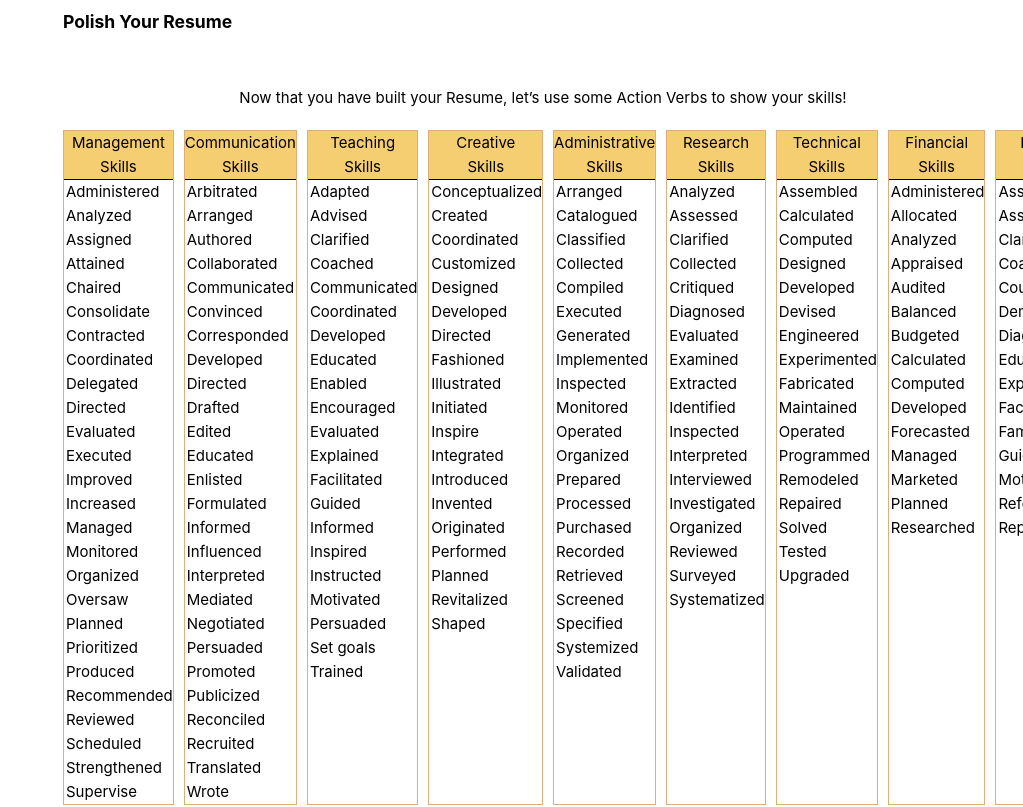
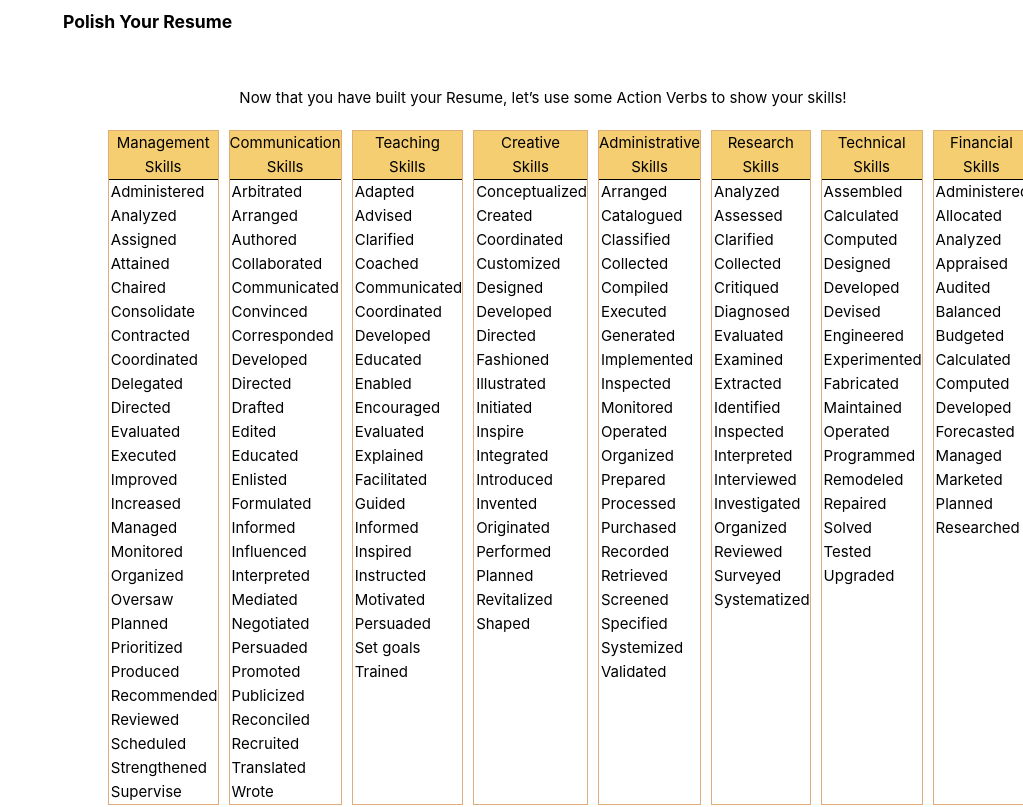
Before and after one commit to jiang718/GoalTritons, a Vue app in the folder vue/: page /resume in a window 1280 px wide. Shown: the part 3240-4047 px from the top of the page, without its empty margins (257-1280 px from the left). Built offline with nearby package versions, Linux system fonts and the light colour scheme.

Commit message:
update resume

```diff
--- a/vue/src/views/Resume.vue
+++ b/vue/src/views/Resume.vue
@@ -718,6 +718,7 @@ export default {
     display: flex;
     text-align: center;
     margin: auto;
+    width: 68vw;
   }
 
   #polishVerbs dl{
```
